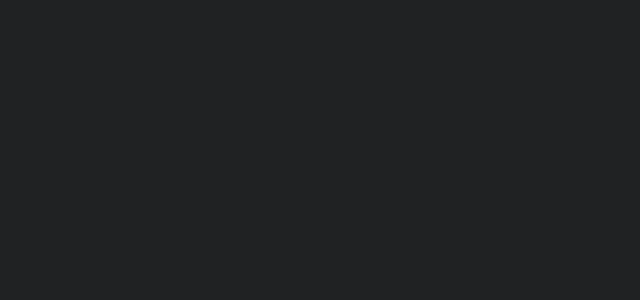
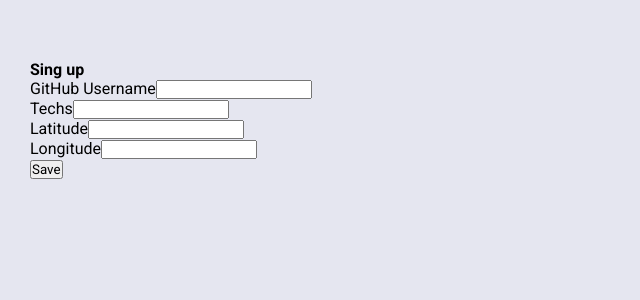
Before and after one commit to danrigoni/devradar, a React (Create React App) app in the folder web/: page / in a window 1280 px wide. Shown: the top 300 px of the page, without its empty margins (0-640 px from the left). Built offline with nearby package versions, Linux system fonts and the light colour scheme.

Commit message:
creating side bar

```diff
--- a/web/src/App.js
+++ b/web/src/App.js
@@ -13,7 +13,34 @@ function App() {
   return (
     <div id="app">
       <aside>
+        <strong>Sing up</strong>
+        <form>
 
+          <div className="input-block">
+            <label htmlFor="github_username">GitHub Username</label>
+            <input name="github_username" id="github_username" required />
+          </div>
+
+
+          <div className="input-block">
+            <label htmlFor="techs">Techs</label>
+            <input name="techs" id="techs" required />
+          </div>
+
+          <div className="input-group">
+            <div className="input-block">
+              <label htmlFor="latitude">Latitude</label>
+              <input name="latitude" id="latitude" required />
+            </div>
+
+            <div className="input-block">
+              <label htmlFor="longitude">Longitude</label>
+              <input name="longitude" id="longitude" required />
+            </div>
+          </div>
+
+          <button type="submit">Save</button>
+        </form>
       </aside>
 
       <main>
--- a/web/src/global.css
+++ b/web/src/global.css
@@ -12,7 +12,7 @@ html, body, #root {
 }
 
 body {
-    background: #202223;
+    background: #e5e6f0;
     -webkit-font-smoothing: antialiased;
 
 }
```
